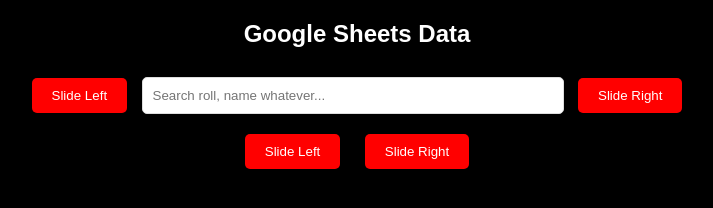
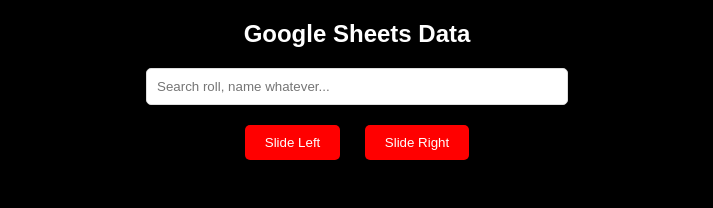
Before and after one commit to android-013/sheet, a plain HTML site: page index.html in a window 1280 px wide. Shown: the whole page, without its empty margins (283-996 px from the left). Drawn offline with Linux system fonts and the light colour scheme; no server answers.

Commit message:
buttons 2

```diff
--- a/index.html
+++ b/index.html
@@ -9,12 +9,7 @@
 <body>
     <h2>Google Sheets Data</h2>
 
-    <button class="slide-button" onclick="slideTable('left')">Slide Left</button>
-
     <input type="text" id="search-box" placeholder="Search roll, name whatever..." onkeyup="searchTable()">
-
-
-    <button class="slide-button" onclick="slideTable('right')">Slide Right</button>
 
     <div id="table-container">
         <table id="data-table">
```
